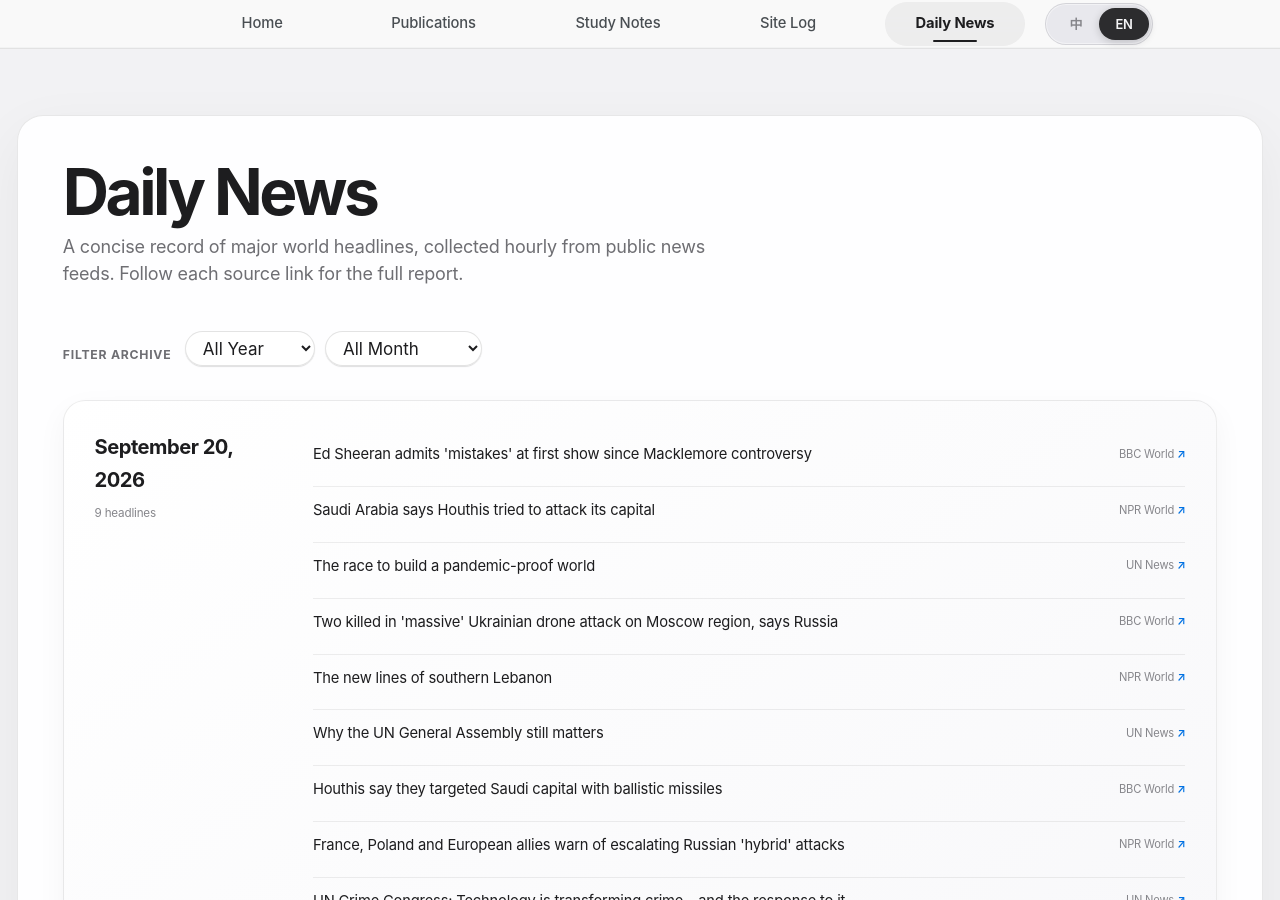
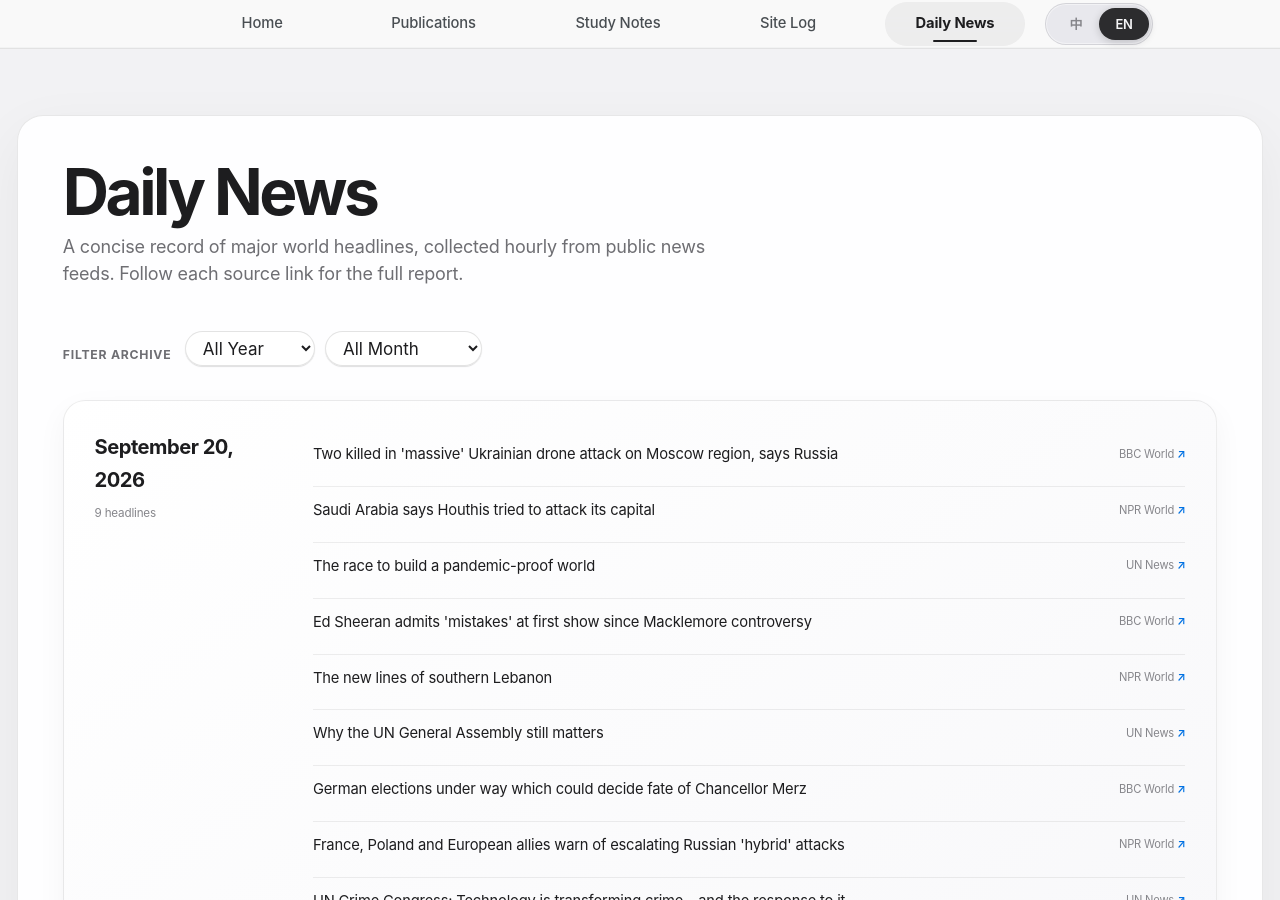
Before and after one commit to HaoxiangLuo/HaoxiangLuo.github.io, a Jekyll site: the page built from _pages/daily-news.html, in a window 1280 px wide and 900 px high. Built offline with Jekyll 4.4.1, drawn with Linux system fonts in a browser that asks for light colours; a style sheet for code colours, icons or effects is not loaded.

Commit message:
Update daily news 2026-09-20

```diff
--- a/_data/daily_news.json
+++ b/_data/daily_news.json
@@ -1,13 +1,13 @@
 {
-  "updated_at": "2026-09-20T15:23:10+08:00",
+  "updated_at": "2026-09-20T16:24:46+08:00",
   "days": [
     {
       "date": "2026-09-20",
       "items": [
         {
-          "title": "Ed Sheeran admits 'mistakes' at first show since Macklemore controversy",
+          "title": "Two killed in 'massive' Ukrainian drone attack on Moscow region, says Russia",
           "source": "BBC World",
-          "url": "https://www.bbc.co.uk/news/articles/cm780ll1de18o?at_medium=RSS&at_campaign=rss"
+          "url": "https://www.bbc.co.uk/news/articles/c34gdjk1ne8yo?at_medium=RSS&at_campaign=rss"
         },
         {
           "title": "Saudi Arabia says Houthis tried to attack its capital",
@@ -20,9 +20,9 @@
           "url": "https://news.un.org/feed/view/en/story/2026/09/1168377"
         },
         {
-          "title": "Two killed in 'massive' Ukrainian drone attack on Moscow region, says Russia",
+          "title": "Ed Sheeran admits 'mistakes' at first show since Macklemore controversy",
           "source": "BBC World",
-          "url": "https://www.bbc.co.uk/news/articles/c34gdjk1ne8yo?at_medium=RSS&at_campaign=rss"
+          "url": "https://www.bbc.co.uk/news/articles/cm780ll1de18o?at_medium=RSS&at_campaign=rss"
         },
         {
           "title": "The new lines of southern Lebanon",
@@ -35,9 +35,9 @@
           "url": "https://news.un.org/feed/view/en/story/2026/09/1168361"
         },
         {
-          "title": "Houthis say they targeted Saudi capital with ballistic missiles",
+          "title": "German elections under way which could decide fate of Chancellor Merz",
           "source": "BBC World",
-          "url": "https://www.bbc.co.uk/news/articles/cwly5d9v7r43o?at_medium=RSS&at_campaign=rss"
+          "url": "https://www.bbc.co.uk/news/articles/cme8xj6g2ny7o?at_medium=RSS&at_campaign=rss"
         },
         {
           "title": "France, Poland and European allies warn of escalating Russian 'hybrid' attacks",
```
